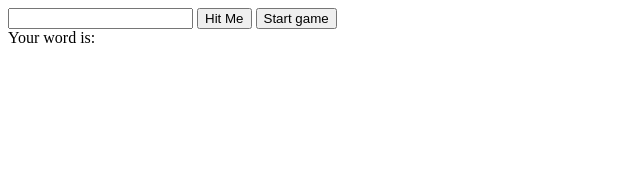
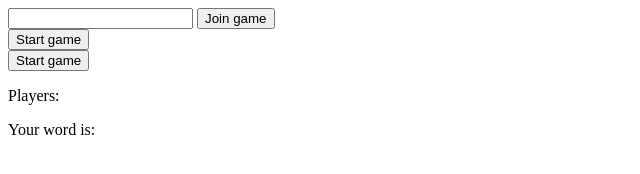
Before and after one commit to Iamnihc/lemon, a website: page client/index.html in a window 1280 px wide. Shown: the whole page, without its empty margins (0-640 px from the left). Drawn offline with nearby package versions, Linux system fonts and the light colour scheme; no server answers.

Commit message:
im gonna stop for today

```diff
--- a/client/index.html
+++ b/client/index.html
@@ -8,32 +8,43 @@
   </head>
 
   <body>
-    <form id=username>
-
+    <form id=username onsubmit="exist(document.getElementById('name').value)">
+    <input type="text" id="name" />
+    <input type="submit" value="Join game">
     </form>
     <form id=words>
-
+      <button onClick="setTeam()">Start game</button>
     </form>
 
-    <input type="text" id="name" />
-    <button onClick="exist(document.getElementById('name').value)">
-      Hit Me
-    </button>
+
+
     <button onClick="setTeam()">Start game</button>
     <script src="https://cdnjs.cloudflare.com/ajax/libs/socket.io/3.0.4/socket.io.js"></script>
-    <div id="allplayers"></div>
+    <div id="allplayers">
+      <p id=allNames>
+        Players:
+      </p>
+    </div>
     <div id="team1"></div>
     <div id="team2"></div>
+
+
     <div id="game">Your word is:</div>
+
+
     <script>
       const socket = io("http://localhost:3000");
       socket.on("addUser", (name) => {
         console.log(name + " Has Joined!");
+        document.getElementById("allNames").innerHTML += name + "<br>";
       });
       // i know its shit but its quick leave me the fuck alone
       socket.on("err", (code)=>{
           alert(code);
-      })
+      });
+      socket.on("time", (sec)=>{
+        document.getElementById("leftTime").innerHTML = "Time left: "
+      });
       function exist(username) {
         console.log(username);
         socket.emit("exist", username);
--- a/server.ts
+++ b/server.ts
@@ -47,6 +47,7 @@ function startTimer(sec: number) {
 // whenever a user connects on port 3000 via
 // a websocket, log that a user has connected
 io.on("connection", function (socket: any) {
+  var uid = userList.length;
   console.log("a user connected");
 
   socket.on("word", (msg: string) => {
@@ -73,7 +74,9 @@ io.on("connection", function (socket: any) {
     console.log(msg);
     io.emit("addUser", msg);
   });
-  socket.on("disconnect", () => {});
+  socket.on("disconnect", () => {
+    userList
+  });
   socket.on("startGame", (owner:string) => {
     startTimer(60);
 
```
